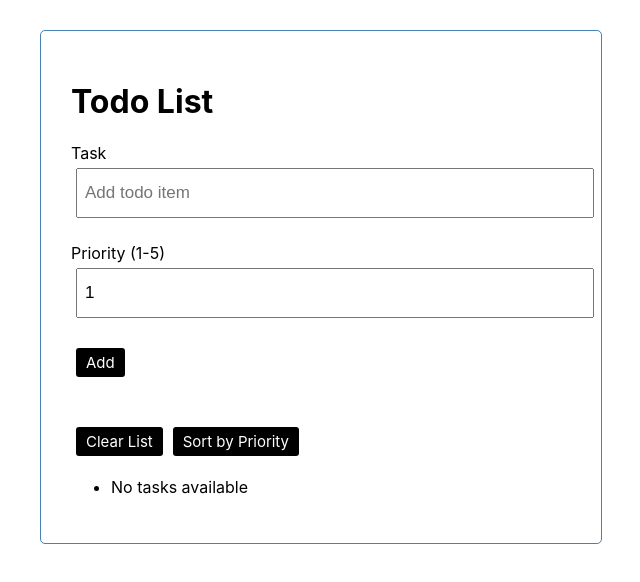
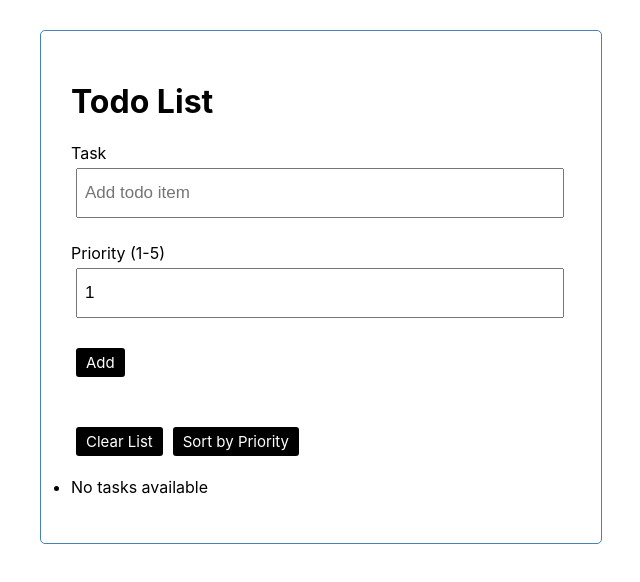
Before and after one commit to akhilf/react-todolist, a React (Create React App) app: page / in a window 1280 px wide. Shown: the top 582 px of the page, without its empty margins (319-959 px from the left). Built offline with nearby package versions, Linux system fonts and the light colour scheme.

Commit message:
Additional test cases and CSS fixes

```diff
--- a/src/components/AddTodo.js
+++ b/src/components/AddTodo.js
@@ -47,6 +47,7 @@ const AddTodo = ({ addTodo }) => {
         <input
           id="taskPriority"
           type="number"
+          data-testid="task-priority"
           placeholder="Priority (1-5)"
           value={priority}
           onChange={(e) => setPriority(Number(e.target.value))}
--- a/src/components/TodoList.js
+++ b/src/components/TodoList.js
@@ -3,7 +3,7 @@ import TodoItem from './TodoItem';
 
 const TodoList = ({ todos, removeTodo, editTodo }) => {
   return (
-    <div>
+    <div className='todo-list'>
       {/* Use a ul element with role="list" for assistive technologies */}
       <ul role="list" aria-labelledby="todo-list-heading">
         {todos.length > 0 ? (
--- a/src/index.css
+++ b/src/index.css
@@ -3,8 +3,6 @@ body {
   font-family: -apple-system, BlinkMacSystemFont, 'Segoe UI', 'Roboto', 'Oxygen',
     'Ubuntu', 'Cantarell', 'Fira Sans', 'Droid Sans', 'Helvetica Neue',
     sans-serif;
-  -webkit-font-smoothing: antialiased;
-  -moz-osx-font-smoothing: grayscale;
 }
 
 .container {
@@ -49,7 +47,7 @@ body {
 }
 
 .form-control input {
-  width: 100%;
+  width: 94%;
   height: 40px;
   margin: 5px;
   padding: 3px 7px;
@@ -80,3 +78,6 @@ body {
 .right-item {
   margin-left: auto;
 }
+.todo-list ul{
+  padding: 0px;
+}
```
Also changed, not shown: 1 other file (tests, documents, lock files or other folders).
